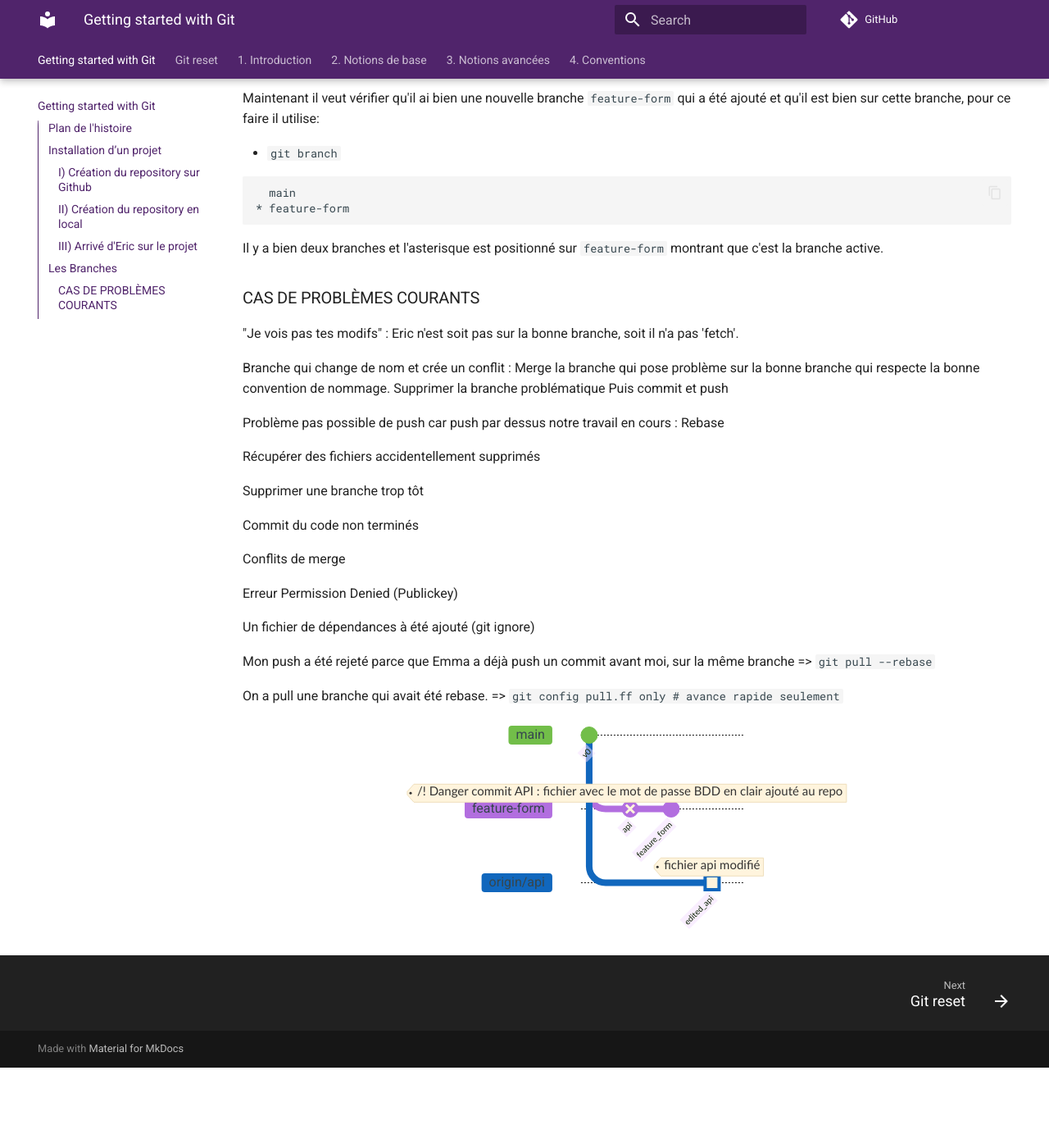
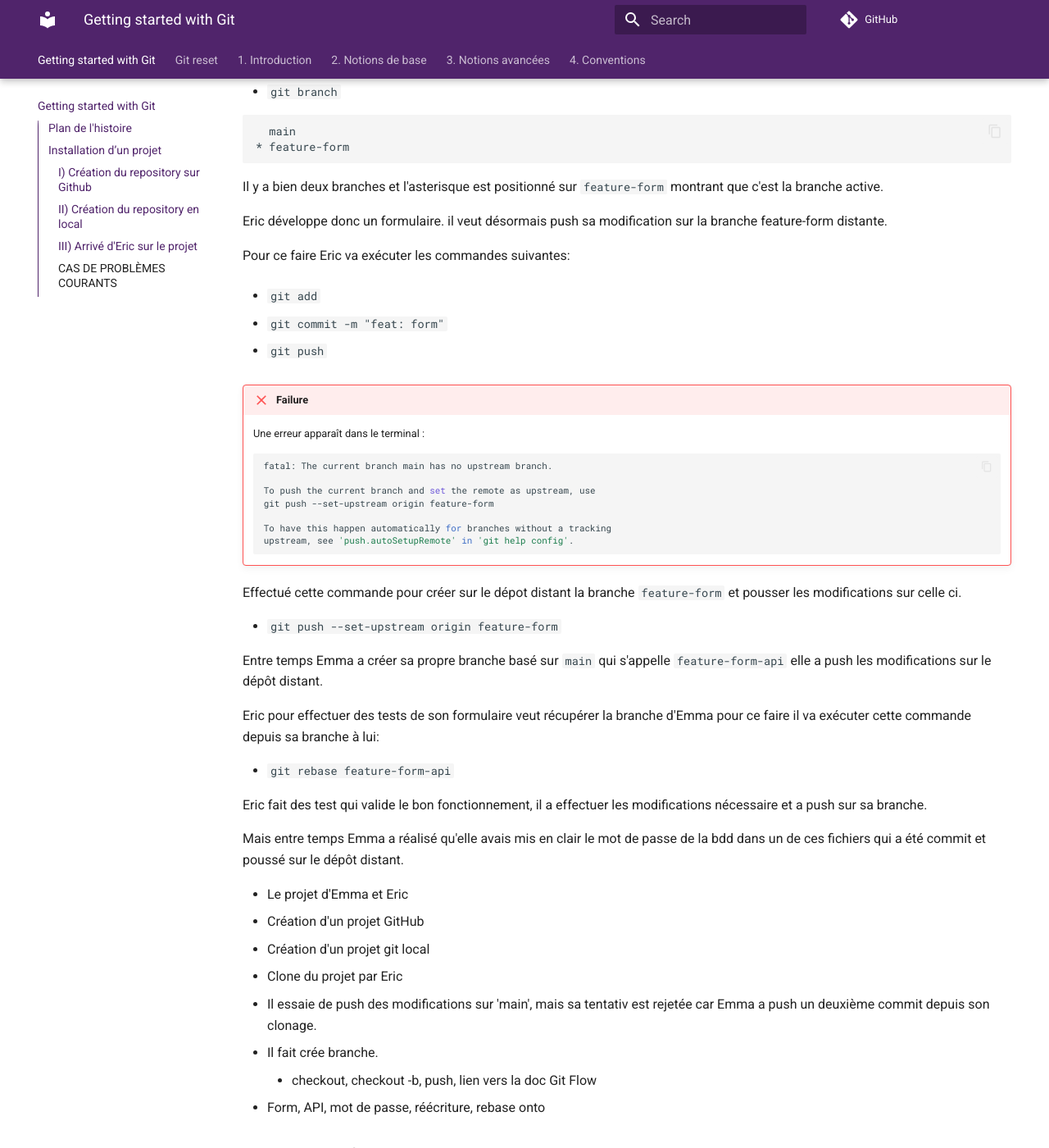
Before and after one commit to ub-mmi-but/git-101, an MkDocs documentation site: the page built from docs/index.md, in a window 1280 px wide and 1400 px high, scrolled down 5125 px. Shown: the whole window at 82% size. Built offline with MkDocs 1.6.1 and Material for MkDocs 9.7.7, drawn with Linux system fonts in a browser that asks for light colours; comment, search, counter and statistics services are not loaded; before the commit the page ends 6427 px from its top, so only the background shows below that.

Commit message:
add Eric story feature-form

````diff
--- a/docs/index.md
+++ b/docs/index.md
@@ -152,6 +152,18 @@ Cela va permettre de créer la branche `main` sur le dépot distant puis faire u
 
 ### III) Arrivé d'Eric sur le projet
 
+
+
+
+
+
+
+
+
+
+
+
+
 Eric veut dorénavant rejoindre le projet sans devoir aller sur le poste d'Emma.
 
 Pour se faire Eric doit cloner le repo d'Emma depuis Github.
@@ -214,6 +228,68 @@ Maintenant il veut vérifier qu'il ai bien une nouvelle branche `feature-form` q
 ```
 
 Il y a bien deux branches et l'asterisque est positionné sur `feature-form` montrant que c'est la branche active.
+
+Eric développe donc un formulaire. il veut désormais push sa modification sur la branche feature-form distante.
+
+Pour ce faire Eric va exécuter les commandes suivantes:
+
+- `git add`
+
+- `git commit -m "feat: form"`
+
+- `git push`
+
+!!! failure
+    Une erreur apparaît dans le terminal :
+
+    ```bash
+    fatal: The current branch main has no upstream branch.
+
+    To push the current branch and set the remote as upstream, use
+    git push --set-upstream origin feature-form
+
+    To have this happen automatically for branches without a tracking
+    upstream, see 'push.autoSetupRemote' in 'git help config'.
+    ```
+
+Effectué cette commande pour créer sur le dépot distant la branche `feature-form` et pousser les modifications sur celle ci.
+
+- `git push --set-upstream origin feature-form`
+
+Entre temps Emma a créer sa propre branche basé sur `main` qui s'appelle `feature-form-api` elle a push les modifications sur le dépôt distant.
+
+Eric pour effectuer des tests de son formulaire veut récupérer la branche d'Emma pour ce faire il va exécuter cette commande depuis sa branche à lui:
+
+- `git rebase feature-form-api`
+
+Eric fait des test qui valide le bon fonctionnement, il a effectuer les modifications nécessaire et a push sur sa branche.
+
+Mais entre temps Emma a réalisé qu'elle avais mis en clair le mot de passe de la bdd dans un de ces fichiers qui a été commit et poussé sur le dépôt distant.
+
+
+
+
+
+
+
+
+
+- Le projet d'Emma et Eric
+- Création d'un projet GitHub
+- Création d'un projet git local
+- Clone du projet par Eric
+  - Il essaie de push des modifications sur 'main', mais sa tentativ est rejetée car Emma a push un deuxième commit depuis son clonage.
+  - Il fait crée branche.
+    - checkout, checkout -b, push, lien vers la doc Git Flow
+- Form, API, mot de passe, réécriture, rebase onto
+
+
+
+
+
+
+
+
 
 <!-- Pour créer une nouvelle branche il utilise la commande :
 
````
Also changed, not shown: other parts of docs/index.md (+3 -1 lines).
